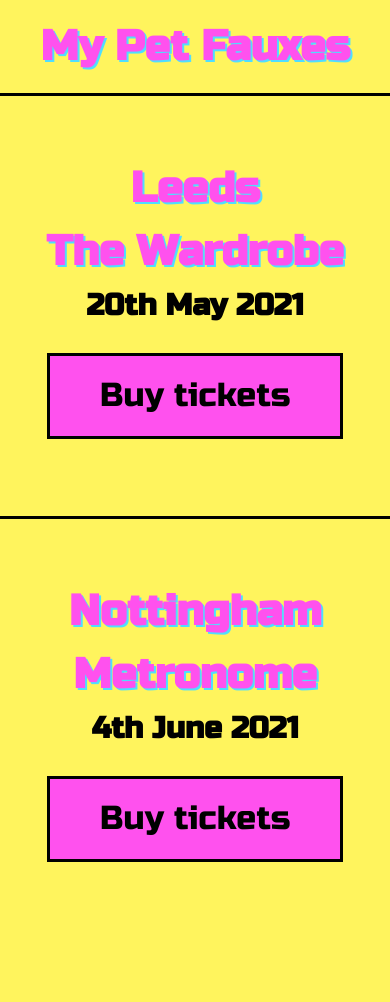
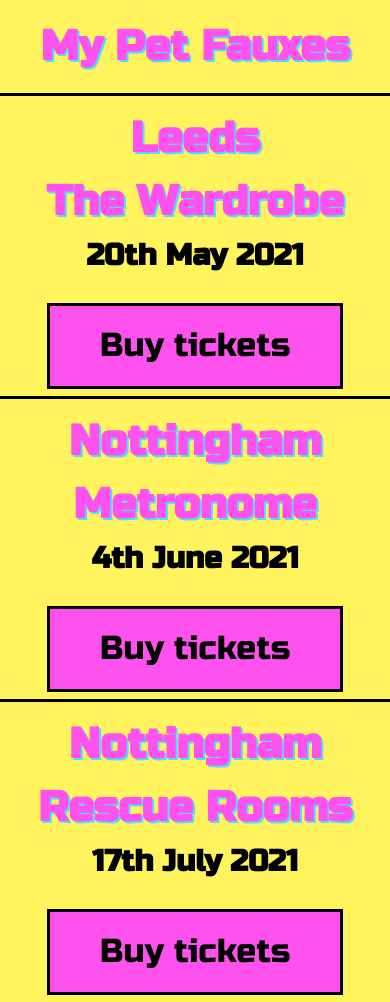
Before and after one commit to benjaminparnell/mypetfauxes.com, a plain HTML site: page public/index.html in a window 390 px wide. Before the commit the page ends 940 px from the top, so only its background shows below. Drawn offline with Linux system fonts and the light colour scheme.

Commit message:
Add new show

```diff
--- a/public/index.html
+++ b/public/index.html
@@ -137,7 +137,7 @@
         text-align: center;
       }
 
-      .show:first-child {
+      .show:not(:last-child) {
         border-right: 3px solid #000;
       }
 
@@ -183,11 +183,16 @@
       }
 
       @media only screen and (max-width: 1024px)  {
+        .show__info {
+          padding-top: 10px;
+          padding-bottom: 10px;
+        }
+
         .shows {
           flex-direction: column;
         }
 
-        .show:first-child {
+        .show:not(:last-child) {
           border-right: none;
           border-bottom: 3px solid #000;
         }
@@ -225,6 +230,18 @@
               >
             </div>
           </div>
+          <div class="show">
+            <div class="show__info">
+              <h2 class="show__city">Nottingham</h2>
+              <h3 class="show__title">Rescue Rooms</h3>
+              <h3 class="show__date">17th July 2021</h3>
+              <a
+                class="show__link"
+                href="http://alt.tkts.me/tl/42in"
+                >Buy tickets</a
+              >
+            </div>
+          </div>
         </div>
       </div>
     </div>
```
